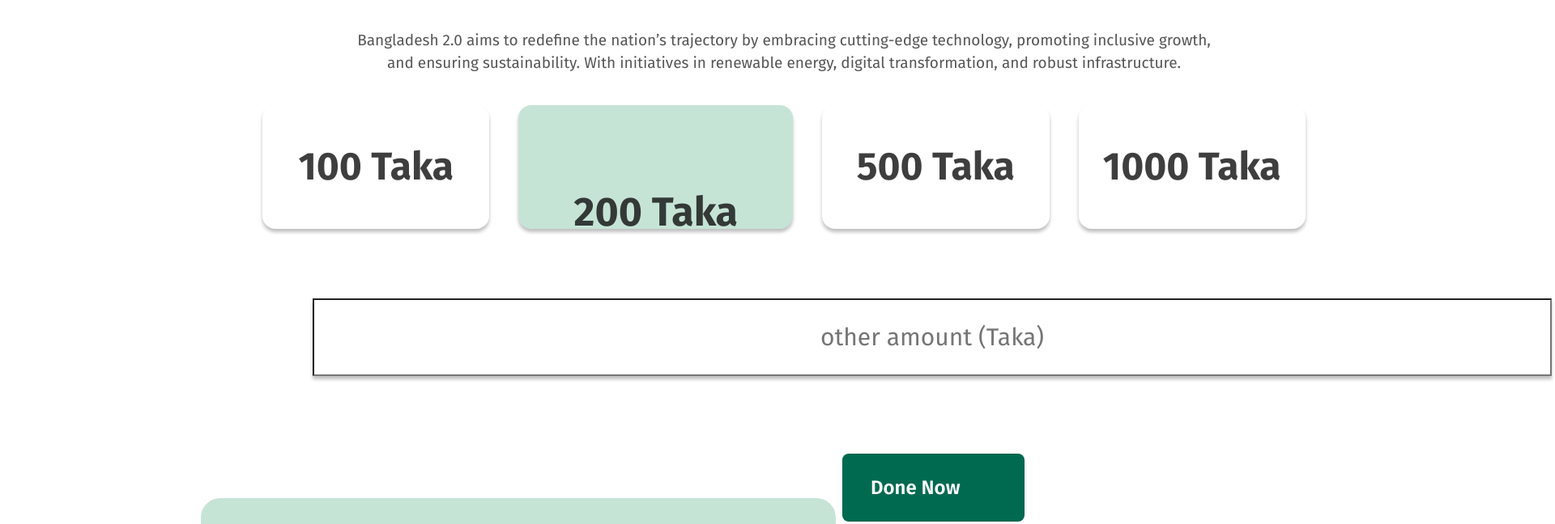
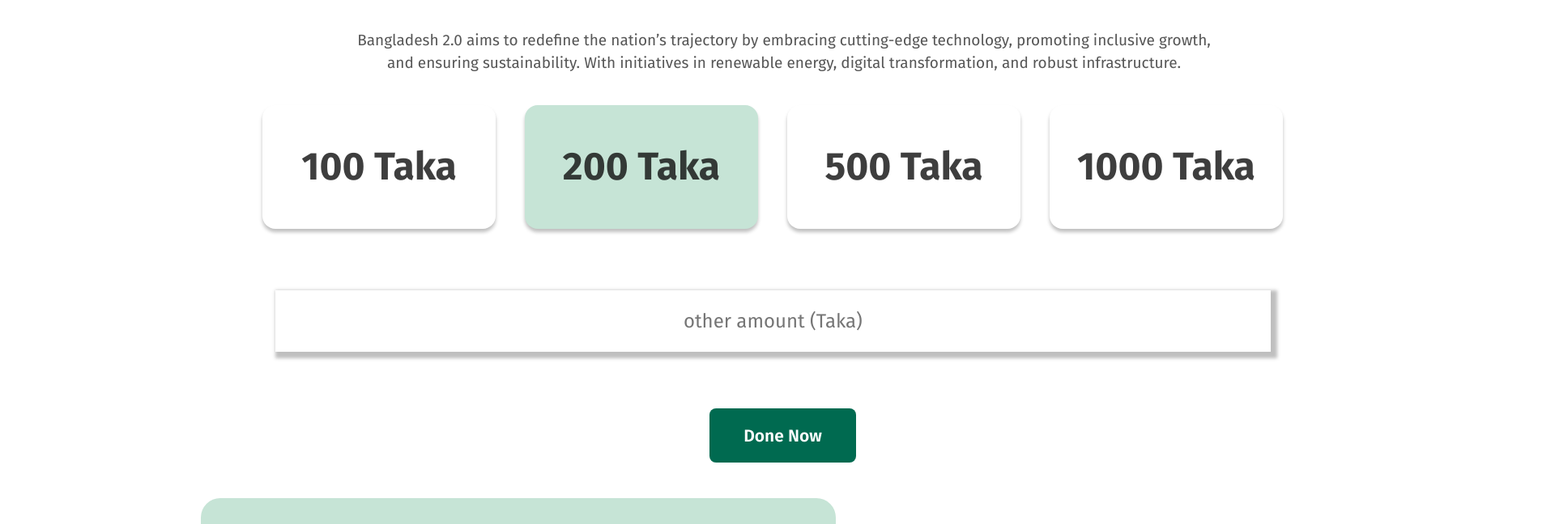
Before and after one commit to nami121-dev/assignment1, a plain HTML site: page index.html in a window 1280 px wide. Shown: the part 2980-3628 px from the top of the page at 81% size, 1920 px wide, since content can reach past the window. Drawn offline with Linux system fonts and the light colour scheme.

Commit message:
fixed the input element

```diff
--- a/style/assignment.css
+++ b/style/assignment.css
@@ -462,7 +462,7 @@
 }
 
 .box {
-    box-sizing: border-box;
+
     /* border: 1px solid rgba(14, 14, 14, 0.15); */
     border-radius: 16px;
     box-shadow: 0px 4px 4px 0px rgba(0, 0, 0, 0.25);
@@ -485,45 +485,46 @@
     box-shadow: 0px 4px 4px 0px rgba(0, 0, 0, 0.25);
     border-radius: 16px;
 
-    box-sizing: border-box;
+
     /* border: 1px solid rgba(14, 14, 14, 0.15); */
     border-radius: 16px;
 
     background: rgb(198, 228, 214);
     color: rgba(14, 14, 14, 0.8);
     font-family: Fira Sans;
-    font-size: 50px;
+    font-size: 48px;
     font-weight: 700;
-    line-height: 65px;
+    line-height: 57px;
     letter-spacing: 0%;
     text-align: center;
-    width: 345px;
+    width: 288px;
     height: 153px;
-    padding: 50px;
+    /* padding: 50px; */
 
 }
 
 input[type="text"] {
-    width: 1530px;
-    height: 96px;
+    /* width: 1238px; */
+    width: 80%;
+    height: 76px;
     box-sizing: border-box;
-    box-shadow: 0px 4px 4px 0px rgba(0, 0, 0, 0.25);
+    box-shadow: 4px 4px 4px 4px rgba(0, 0, 0, 0.25);
 
 
-    padding: 30px 60px 30px 60px;
-    margin: 48px 186px;
+    /* padding: 30px 60px 30px 60px; */
+    margin: 38px 140px;
     /* box-sizing: border-box; */
     /* border: 1px solid rgba(14, 14, 14, 0.15); */
-    background: rgb(255, 255, 255);
+    /* background: rgb(255, 255, 255); */
+    border: 0px;
 }
 
 input[placeholder] {
     color: rgba(14, 14, 14, 0.3);
     font-family: Fira Sans;
-    font-size: 30px;
+    font-size: 24px;
     font-weight: 400;
-    line-height: 36px;
-    letter-spacing: 0%;
+    line-height: 28px;
     text-align: center;
 
 }
@@ -531,20 +532,20 @@ input[placeholder] {
 .done-btn {
     color: rgb(255, 255, 255);
     font-family: Fira Sans;
-    font-size: 24px;
+    font-size: 21px;
     font-weight: 600;
-    line-height: 33px;
-    letter-spacing: 0%;
-    text-align: left;
+    line-height: 26px;
+    text-align: center;
     box-sizing: border-box;
-    border: 1px solid rgba(14, 14, 14, 0.1);
+    /* border: 1px solid rgba(14, 14, 14, 0.1); */
     border-radius: 8px;
 
     background: rgb(0, 106, 80);
-    padding: 25px 34px 25px 34px;
-    margin: 48px 840px 0px;
-    height: 84px;
-    width: 225px;
+    /* padding: 25px 34px 25px 34px; */
+    margin: 32px 676px 0px;
+    height: 67px;
+    width: 181px;
+    border: 0px;
 }
 
 .newsletter-section .newsletter-title {
```
